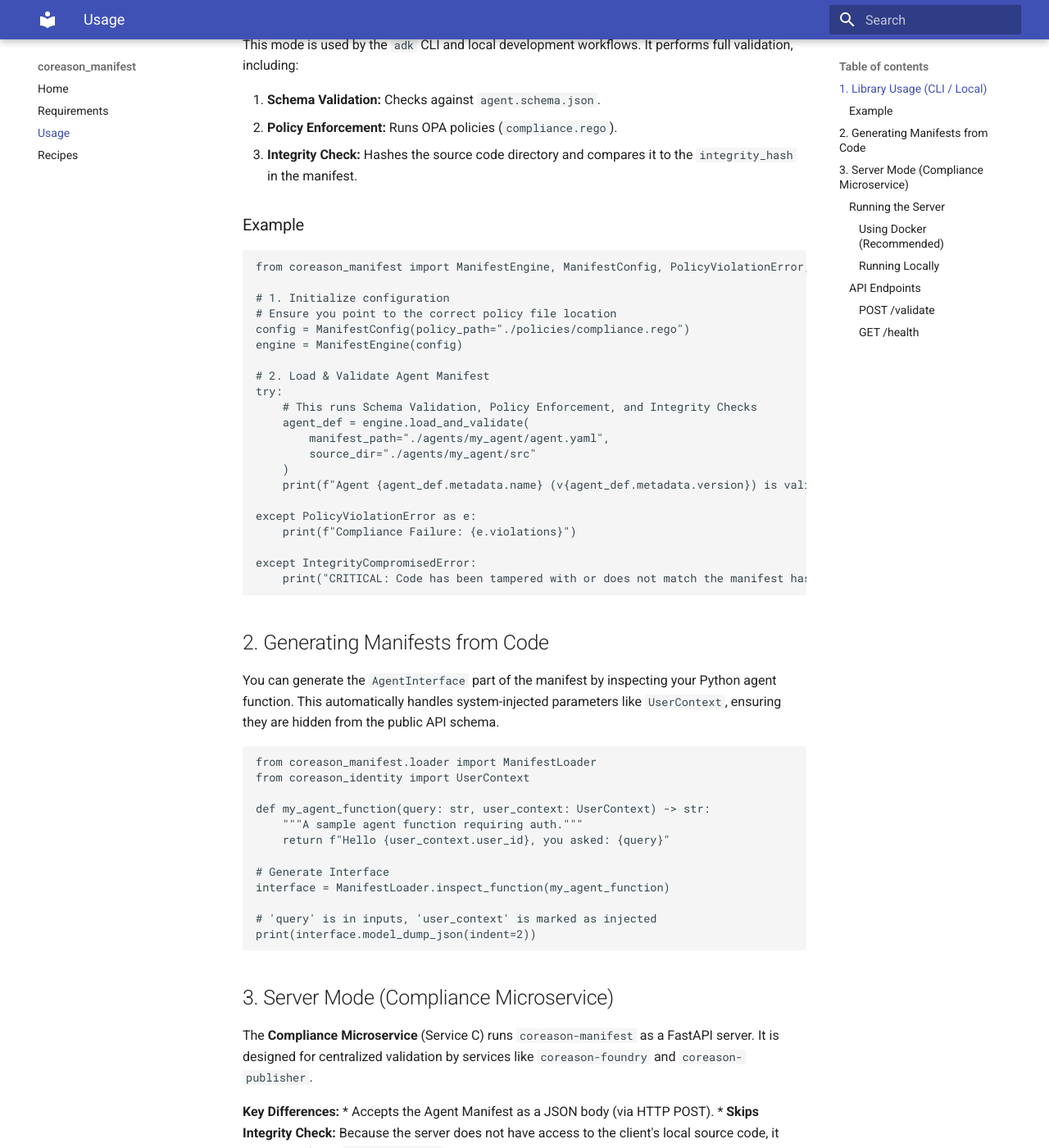
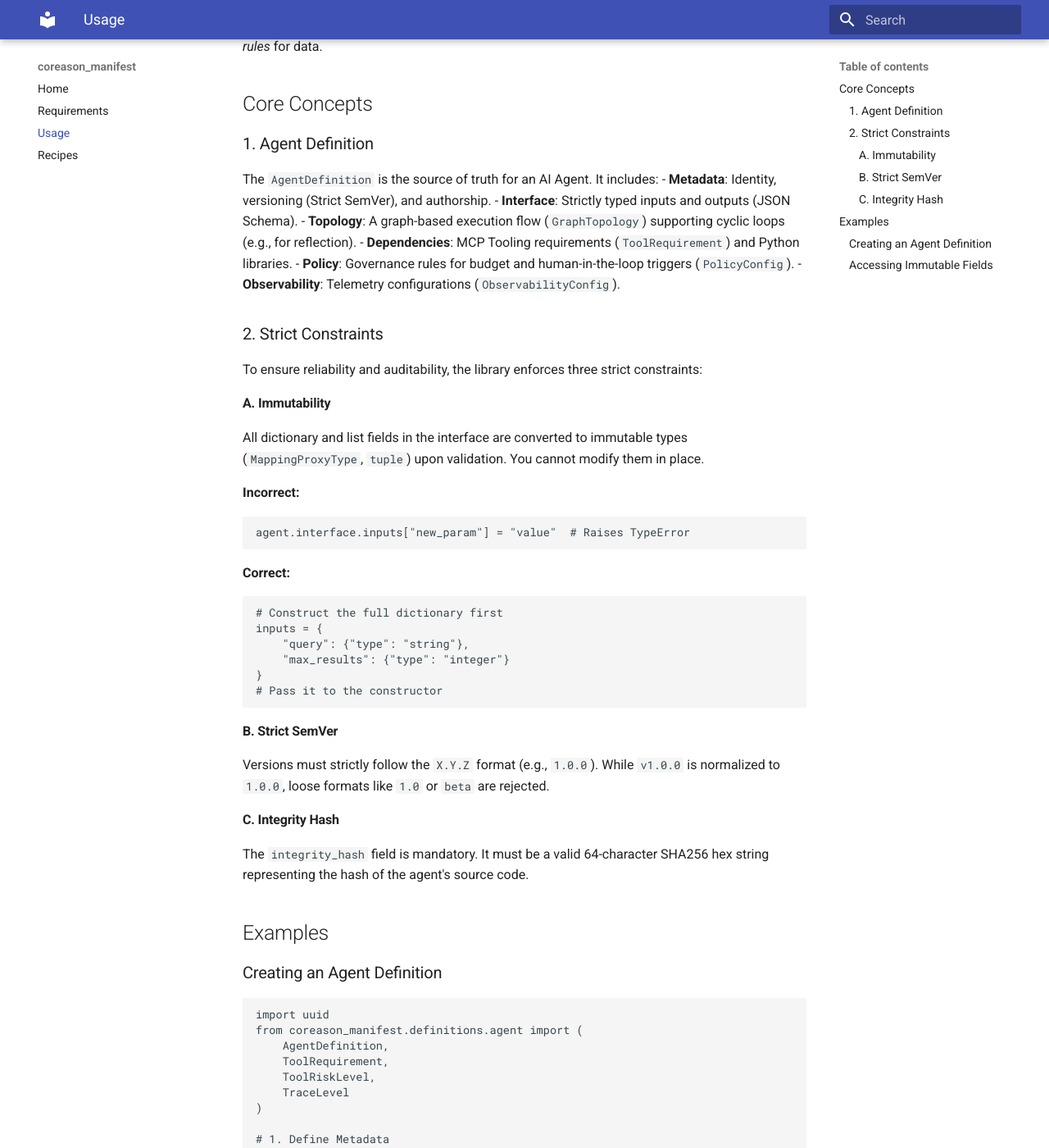
Before and after one commit to CoReason-AI/coreason-manifest, an MkDocs documentation site: the page built from docs/usage.md, in a window 1280 px wide and 1400 px high, scrolled down 280 px. Shown: the whole window at 82% size. Built offline with MkDocs 1.6.1 and Material for MkDocs 9.7.7, drawn with Linux system fonts in a browser that asks for light colours; some of the changed text lies outside the part shown.

Commit message:
Modernize Agent Manifest to align with SOTA standards (#93)
* Modernize Agent Manifest to align with SOTA standards

- Refactor AgentDependencies to use ToolRequirement (MCP).
- Refactor AgentTopology to use GraphDefinition (nodes/edges).
- Add PolicyConfig for governance.
- Add ObservabilityConfig for telemetry.
- Update AgentDefinition to include new configs.
- Update tests and achieve 100% coverage.

````diff
--- a/docs/usage.md
+++ b/docs/usage.md
@@ -1,133 +1,130 @@
-# Usage
+# Usage Guide
 
-`coreason-manifest` can be used in two modes: as a Python **Library** (CLI/Local) or as a **Compliance Microservice** (Server Mode).
+The `coreason-manifest` package serves as the **Shared Kernel** for the Coreason ecosystem. It provides the canonical Pydantic definitions and schemas for Agents, Workflows (Recipes), and Auditing.
 
-## 1. Library Usage (CLI / Local)
+It is designed to be a pure data library, meaning it contains **no execution logic** (no servers, no engines, no policy enforcement engines). Its sole purpose is to define the *structure* and *validation rules* for data.
 
-This mode is used by the `adk` CLI and local development workflows. It performs full validation, including:
+## Core Concepts
 
-1.  **Schema Validation:** Checks against `agent.schema.json`.
-2.  **Policy Enforcement:** Runs OPA policies (`compliance.rego`).
-3.  **Integrity Check:** Hashes the source code directory and compares it to the `integrity_hash` in the manifest.
+### 1. Agent Definition
+The `AgentDefinition` is the source of truth for an AI Agent. It includes:
+- **Metadata**: Identity, versioning (Strict SemVer), and authorship.
+- **Interface**: Strictly typed inputs and outputs (JSON Schema).
+- **Topology**: A graph-based execution flow (`GraphTopology`) supporting cyclic loops (e.g., for reflection).
+- **Dependencies**: MCP Tooling requirements (`ToolRequirement`) and Python libraries.
+- **Policy**: Governance rules for budget and human-in-the-loop triggers (`PolicyConfig`).
+- **Observability**: Telemetry configurations (`ObservabilityConfig`).
 
-### Example
+### 2. Strict Constraints
+To ensure reliability and auditability, the library enforces three strict constraints:
+
+#### A. Immutability
+All dictionary and list fields in the interface are converted to immutable types (`MappingProxyType`, `tuple`) upon validation. You cannot modify them in place.
+
+**Incorrect:**
+```python
+agent.interface.inputs["new_param"] = "value"  # Raises TypeError
+```
+
+**Correct:**
+```python
+# Construct the full dictionary first
+inputs = {
+    "query": {"type": "string"},
+    "max_results": {"type": "integer"}
+}
+# Pass it to the constructor
+```
+
+#### B. Strict SemVer
+Versions must strictly follow the `X.Y.Z` format (e.g., `1.0.0`). While `v1.0.0` is normalized to `1.0.0`, loose formats like `1.0` or `beta` are rejected.
+
+#### C. Integrity Hash
+The `integrity_hash` field is mandatory. It must be a valid 64-character SHA256 hex string representing the hash of the agent's source code.
+
+## Examples
+
+### Creating an Agent Definition
 
 ```python
-from coreason_manifest import ManifestEngine, ManifestConfig, PolicyViolationError, IntegrityCompromisedError
+import uuid
+from coreason_manifest.definitions.agent import (
+    AgentDefinition,
+    ToolRequirement,
+    ToolRiskLevel,
+    TraceLevel
+)
 
-# 1. Initialize configuration
-# Ensure you point to the correct policy file location
-config = ManifestConfig(policy_path="./policies/compliance.rego")
-engine = ManifestEngine(config)
+# 1. Define Metadata
+metadata = {
+    "id": uuid.uuid4(),
+    "version": "1.0.0",  # Strict SemVer
+    "name": "Research Agent",
+    "author": "Coreason AI",
+    "created_at": "2023-10-27T10:00:00Z"
+}
 
-# 2. Load & Validate Agent Manifest
-try:
-    # This runs Schema Validation, Policy Enforcement, and Integrity Checks
-    agent_def = engine.load_and_validate(
-        manifest_path="./agents/my_agent/agent.yaml",
-        source_dir="./agents/my_agent/src"
-    )
-    print(f"Agent {agent_def.metadata.name} (v{agent_def.metadata.version}) is valid.")
+# 2. Define Topology (Graph)
+# Using logic nodes for demonstration
+nodes = [
+    {"id": "start", "type": "logic", "code": "print('Starting')"},
+    {"id": "process", "type": "logic", "code": "process_data()"},
+    {"id": "end", "type": "logic", "code": "return result"}
+]
 
-except PolicyViolationError as e:
-    print(f"Compliance Failure: {e.violations}")
+edges = [
+    {"source_node_id": "start", "target_node_id": "process"},
+    {"source_node_id": "process", "target_node_id": "end"}
+]
 
-except IntegrityCompromisedError:
-    print("CRITICAL: Code has been tampered with or does not match the manifest hash.")
+# 3. Instantiate Agent
+agent = AgentDefinition(
+    metadata=metadata,
+    interface={
+        "inputs": {"topic": {"type": "string"}},
+        "outputs": {"summary": {"type": "string"}}
+    },
+    topology={
+        "nodes": nodes,
+        "edges": edges,
+        "entry_point": "start",
+        "model_config": {"model": "gpt-4", "temperature": 0.0}
+    },
+    dependencies={
+        "tools": [
+            ToolRequirement(
+                uri="mcp://search-service/google",
+                hash="a" * 64,  # Valid SHA256
+                scopes=["search:read"],
+                risk_level=ToolRiskLevel.STANDARD
+            )
+        ],
+        "libraries": ["pandas==2.0.0"]
+    },
+    policy={
+        "budget_caps": {"total_cost": 5.0},
+        "human_in_the_loop": ["process"]
+    },
+    observability={
+        "trace_level": TraceLevel.FULL,
+        "retention_policy": "90_days"
+    },
+    # Mandatory Integrity Hash
+    integrity_hash="e3b0c44298fc1c149afbf4c8996fb92427ae41e4649b934ca495991b7852b855"
+)
+
+print(f"Agent '{agent.metadata.name}' created successfully.")
 ```
 
-## 2. Generating Manifests from Code
-
-You can generate the `AgentInterface` part of the manifest by inspecting your Python agent function. This automatically handles system-injected parameters like `UserContext`, ensuring they are hidden from the public API schema.
+### Accessing Immutable Fields
 
 ```python
-from coreason_manifest.loader import ManifestLoader
-from coreason_identity import UserContext
+# Reading is allowed
+print(agent.interface.inputs["topic"])
 
-def my_agent_function(query: str, user_context: UserContext) -> str:
-    """A sample agent function requiring auth."""
-    return f"Hello {user_context.user_id}, you asked: {query}"
-
-# Generate Interface
-interface = ManifestLoader.inspect_function(my_agent_function)
-
-# 'query' is in inputs, 'user_context' is marked as injected
-print(interface.model_dump_json(indent=2))
+# Writing raises TypeError
+try:
+    agent.interface.inputs["topic"] = "int"
+except TypeError as e:
+    print("Caught expected error:", e)
 ```
-
-## 3. Server Mode (Compliance Microservice)
-
-The **Compliance Microservice** (Service C) runs `coreason-manifest` as a FastAPI server. It is designed for centralized validation by services like `coreason-foundry` and `coreason-publisher`.
-
-**Key Differences:**
-*   Accepts the Agent Manifest as a JSON body (via HTTP POST).
-*   **Skips Integrity Check:** Because the server does not have access to the client's local source code, it cannot verify the `integrity_hash`. It only validates the structure, schema, and policy compliance of the manifest itself.
-
-### Running the Server
-
-#### Using Docker (Recommended)
-
-The Docker image comes pre-configured with OPA and the latest policies.
-
-```bash
-docker run -p 8000:8000 coreason/compliance-service:v0.4.0
-```
-
-#### Running Locally
-
-Ensure `opa` is installed and in your PATH.
-
-```bash
-# Install server dependencies
-poetry install
-
-# Run the server
-uvicorn coreason_manifest.server:app --host 0.0.0.0 --port 8000
-```
-
-### API Endpoints
-
-#### `POST /validate`
-
-Validates an Agent Manifest.
-
-**Request:**
-*   **Method:** `POST`
-*   **Content-Type:** `application/json`
-*   **Body:** The full Agent Manifest JSON object.
-
-**Response (Success - 200 OK):**
-
-```json
-{
-  "valid": true,
-  "agent_id": "12345678-1234-5678-1234-567812345678",
-  "version": "1.0.0",
-  "policy_violations": []
-}
-```
-
-**Response (Failure - 422 Unprocessable Entity):**
-
-```json
-{
-  "valid": false,
-  "policy_violations": [
-    "Step description is too short.",
-    "Compliance Violation: Library 'pandas' is not in the Trusted Bill of Materials (TBOM)."
-  ]
-}
-```
-
-#### `GET /health`
-
-Checks the service status and active policy version.
-
-**Response:**
-
-```json
-{
-  "status": "active",
-  "policy_version": "a1b2c3d4"
-}
-```
````
Also changed, not shown: docs/recipes.md (+7 -4 lines), 13 other files.
